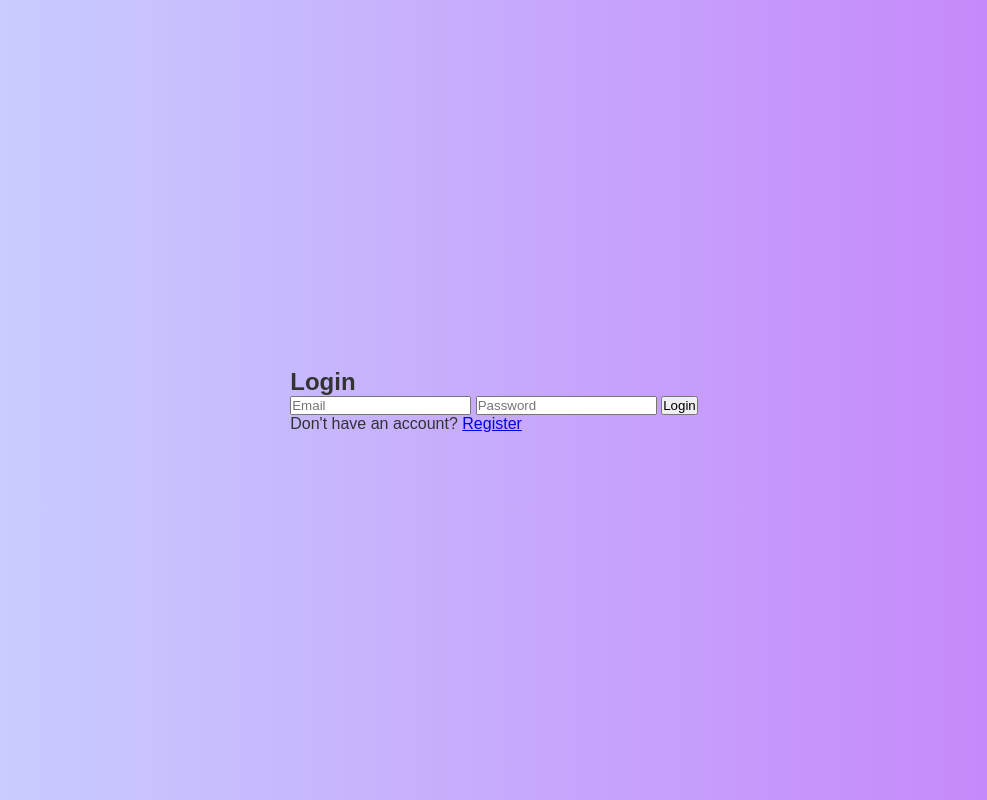
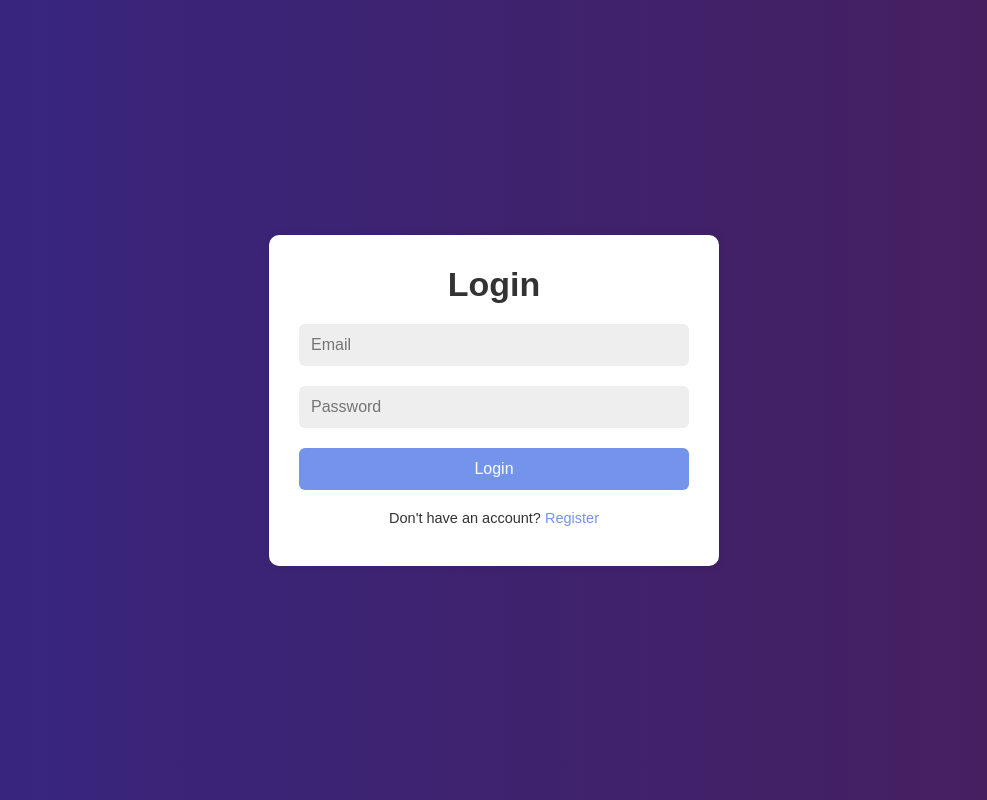
Before and after one commit to Kurv00/Jupiter, a PHP site: page /main.html in a window 1280 px wide. Shown: the whole page, without its empty margins (146-1133 px from the left). Run offline with PHP 8.4, Linux system fonts and the light colour scheme; some web fonts are replaced.

Commit message:
Edited main.html and styles.css and added script.js

```diff
--- a/main.html
+++ b/main.html
@@ -9,7 +9,7 @@
 <body>
 
   <div class="container">
-    <div class="form-box" id="login-form">
+    <div class="form-box active" id="login-form">
       <form action="">
         <h2>Login</h2>
         <input type="email" name="email" placeholder="Email" required>
@@ -18,7 +18,26 @@
         <p>Don't have an account? <a href="#">Register</a></p>
       </form>
     </div>
+
+    <div class="form-box" id="register-form">
+      <form action="">
+        <h2>Sign Up</h2>
+        <input type="text" name="name" placeholder="Full Name" required>
+        <input type="text" name="username" placeholder="Username" required>
+        <input type="email" name="email" placeholder="Email" required>
+        <input type="password" name="password" placeholder="Password" required>
+        <input type="password" name="repeat_password" placeholder="Repeat Password" required>
+        <select name="role" required>
+          <option value="">--Select Role--</option>
+          <option value="student">Student</option>
+          <option value="teacher">Teacher</option>
+        </select>
+        <button type="submit" name="signup">Sign Up</button>
+        <p>Already have an account? <a href="#">Login</a></p>
+      </form>
+    </div>
   </div>
 
+  <script src="script.js"></script>
 </body>
 </html>
--- a/styles.css
+++ b/styles.css
@@ -12,10 +12,76 @@ body {
     justify-content: center;
     align-items: center;
     min-height: 100vh;
-    background: linear-gradient(to right, #c9d6ff, #c57ffa);
+    background: linear-gradient(to right, #362782, #471e5c);
     color: #333;
 }
 
 .container {
     margin: 0 15px;
 }
+
+.form-box {
+    width: 100%;
+    max-width: 450px;
+    padding: 30px;
+    background: #ffffff;
+    border-radius: 10px;
+    box-shadow: 0 0 10px rgba(0, 0, 0, 0.1);
+    display: none;
+}
+
+.form-box.active {
+    display: block;
+}
+
+h2 {
+    font-size: 34px;
+    text-align: center;
+    margin-bottom: 20px;
+}
+
+input,
+select {
+    width: 100%;
+    padding: 12px;
+    background: #eee;
+    border-radius: 6px;
+    border: none;
+    outline: none;
+    font-size: 16px;
+    color: #333;
+    margin-bottom: 20px;
+}
+
+button {
+    width: 100%;
+    padding: 12px;
+    background: #7494ec;
+    border-radius: 6px;
+    border: none;
+    cursor: pointer;
+    font-size: 16px;
+    color: #fff;
+    font-weight: 500;
+    margin-bottom: 20px;
+    transition: 0.5s;
+}
+
+button:hover {
+    background: #6884d3;
+}
+
+p {
+    font-size: 14.5px;
+    text-align: center;
+    margin-bottom: 10px;
+}
+
+p a {
+    color: #7494ec;
+    text-decoration: none;
+}
+
+a:hover {
+    text-decoration: underline;
+}
```
Also changed, not shown: script.js (added).
